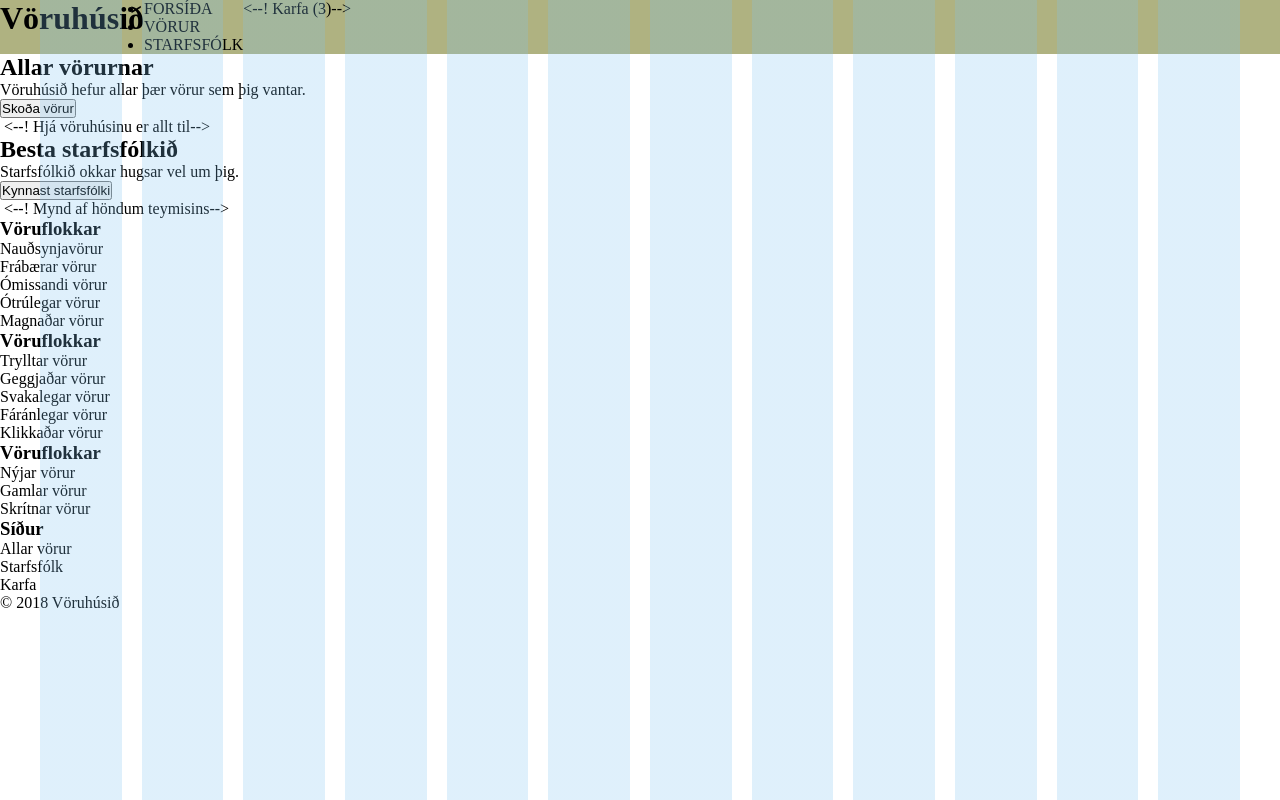
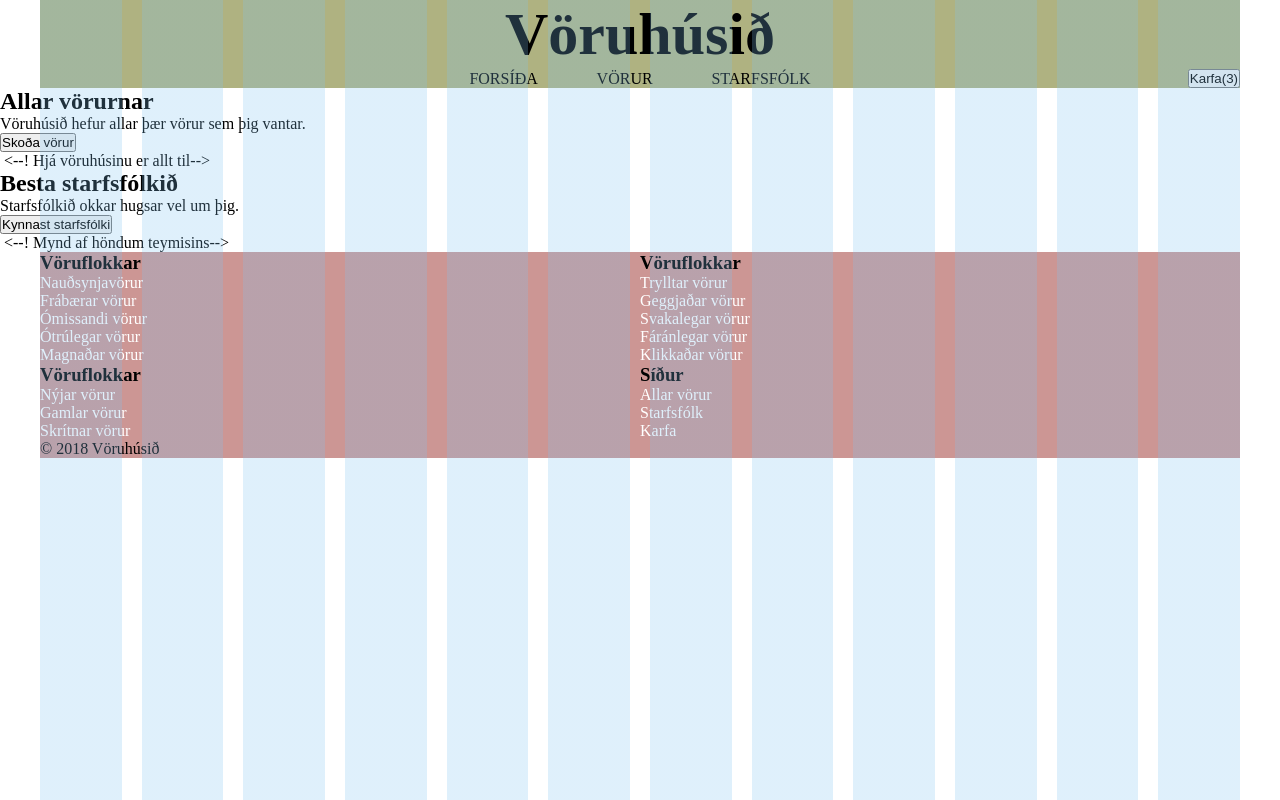
Before and after one commit to guu4/swind, a website: page index.html in a window 1280 px wide. Drawn offline with nearby package versions, Linux system fonts and the light colour scheme; files that its build step writes are made by us from their sources.

Commit message:
Updated: index.html, header.scss; Added: footer.scss

```diff
--- a/index.html
+++ b/index.html
@@ -10,15 +10,19 @@
 </head>
 <body>
   <body>
-    <header>
-      <div class="header">
-        <h1 class"header__title">Vöruhúsið</h1>
+    <header class="header">
+      <h1 class="header__title">Vöruhúsið</h1>
+      <div class="header__sub">
+        <div class="header__box"></div>
         <ul class="header__links">
-          <li>FORSÍÐA</li>
-          <li>VÖRUR</li>
-          <li>STARFSFÓLK</li>
+          <li class="header__link">FORSÍÐA</li>
+          <li class="header__link">VÖRUR</li>
+          <li class="header__link">STARFSFÓLK</li>
         </ul>
-        <--! Karfa (3)-->
+        <div class="header__button">
+          <button value="karfa">Karfa(3)</button>
+        </div>
+      </div>
     </header>
     <section class="section">
       <div class="section__cards">
@@ -43,34 +47,42 @@
         </div>
       </section>
       <footer class="footer">
-          <h3>Vöruflokkar</h3>
-          <ul>
+        <div class="footer__box">
+          <h3 class="footer__title">Vöruflokkar</h3>
+          <ul class="footer__links">
             <li>Nauðsynjavörur</li>
             <li>Frábærar vörur</li>
             <li>Ómissandi vörur</li>
             <li>Ótrúlegar vörur</li>
             <li>Magnaðar vörur</li>
           </ul>
-          <h3>Vöruflokkar</h3>
-          <ul>
+        </div>
+        <div class="footer__box">
+          <h3 class="footer__title">Vöruflokkar</h3>
+          <ul class="footer__links">
             <li>Trylltar vörur</li>
             <li>Geggjaðar vörur</li>
             <li>Svakalegar vörur</li>
             <li>Fáránlegar vörur</li>
             <li>Klikkaðar vörur</li>
           </ul>
-          <h3>Vöruflokkar</h3>
-          <ul>
+        </div>
+        <div class="footer__box">
+          <h3 class="footer__title">Vöruflokkar</h3>
+          <ul class="footer__links">
             <li>Nýjar vörur</li>
             <li>Gamlar vörur</li>
             <li>Skrítnar vörur</li>
           </ul>
-          <h3>Síður</h3>
-          <ul>
+        </div>
+        <div class="footer__box">
+          <h3 class="footer__title">Síður</h3>
+          <ul class="footer__links">
             <li>Allar vörur</li>
             <li>Starfsfólk</li>
             <li>Karfa</li>
           </ul>
+        </div>
         <p>© 2018 Vöruhúsið</p>
       </footer>
     </body>
--- /dev/null
+++ b/scss/footer.scss
@@ -0,0 +1,29 @@
+@import "config";
+
+
+.footer {
+  display: flex;
+  flex-direction: row;
+  flex-wrap: wrap;
+  background-color: $red;
+  margin: auto;
+  max-width: $max-width;
+  align-items: center;
+
+  &__box {
+    display: inline-flex;
+    flex-direction: column;
+    width: 50%;
+  }
+
+  &__title {
+  }
+
+  &__links {
+    display: inline-flex;
+    flex-direction: column;
+    list-style: none;
+    justify-content: space-around;
+    color: $white;
+  }
+}
--- a/scss/header.scss
+++ b/scss/header.scss
@@ -1,11 +1,45 @@
 @import "config";
+
 
 .header {
   display: flex;
+  flex-direction: column;
   background-color: $green;
   margin: auto;
+  max-width: $max-width;
+  align-items: center;
 
   &__title {
-    font-size: 60;
+    font-size: 60px;
+    text-align: center;
+
+  }
+  &__sub {
+    display:flex;
+    align-items: stretch;
+    width: $max-width;
+  }
+  &__box {
+    width: 33.3333333333%;
+  }
+  &__links {
+    display:inline-flex;
+    flex-direction: row;
+    list-style: none;
+    align-items: center;
+    justify-content: space-around;
+    width: 33.3333333333%;
+  }
+  &__link {
+    display:inline-flex;
+  }
+  &__link:hover {
+    text-decoration: underline;
+  }
+  &__button {
+    display:inline-flex;
+    width: 33.3333333333%;
+    justify-content: flex-end;
+
   }
 }
--- a/styles.scss
+++ b/styles.scss
@@ -22,3 +22,4 @@ html { /* stylelint-disable-line */
 
 // TODO sækja allar sass skrár
 @import "scss/header";
+@import "scss/footer";
```
Lines whose indentation alone changed are shown as unchanged.
